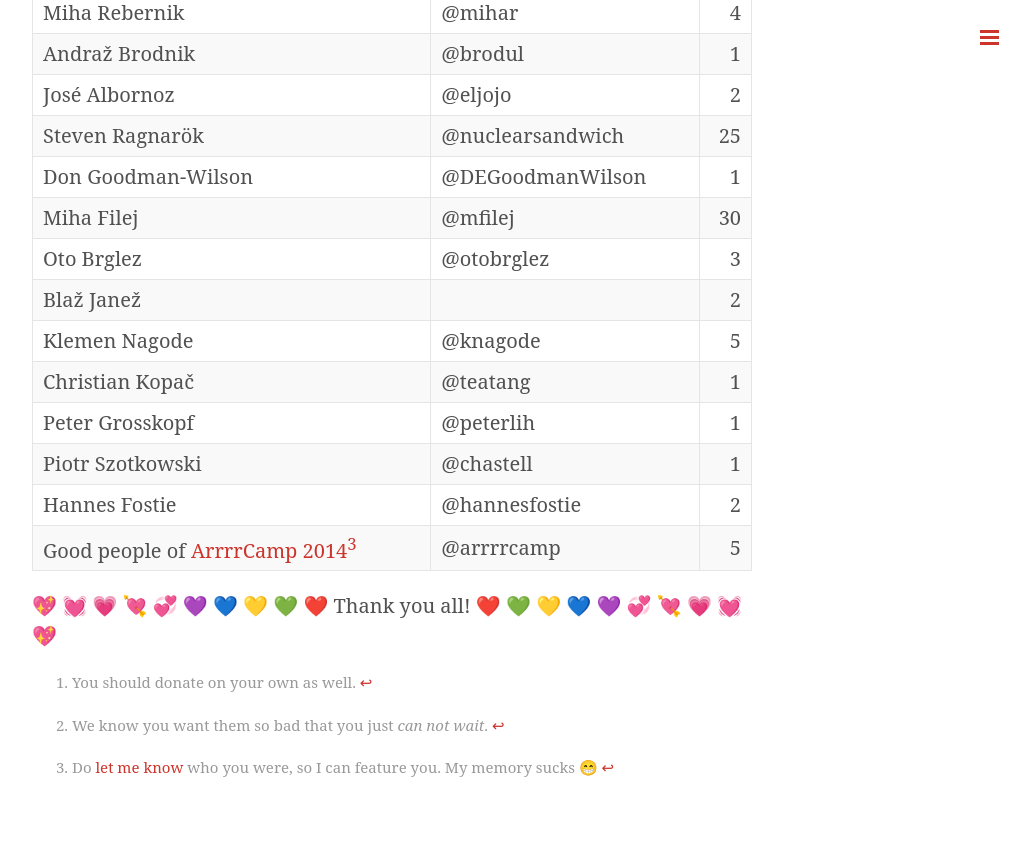
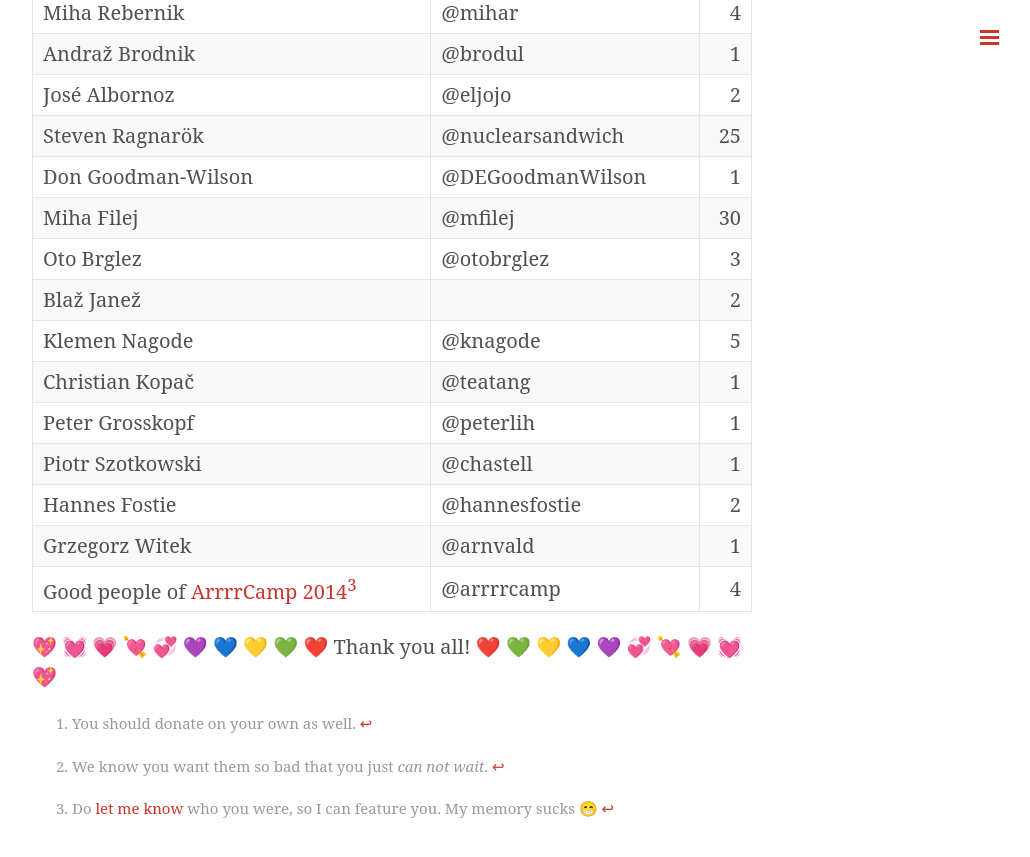
Before and after one commit to RubySlovenia/RubySlovenia.github.io, a Jekyll site: the page built from donations.md, in a window 1280 px wide and 900 px high, scrolled down 1248 px. Shown: the top 857 px of the window, without its empty margins (248-1278 px from the left). Built offline with Jekyll 4.4.1, drawn with Linux system fonts in a browser that asks for light colours; emoji names are drawn with the system emoji font.

Commit message:
add @arnvald :heart:

```diff
--- a/donations.md
+++ b/donations.md
@@ -41,7 +41,8 @@ Christian Kopač|@teatang|1
 Peter Grosskopf|@peterlih|1
 Piotr Szotkowski|@chastell|1
 Hannes Fostie|@hannesfostie|2
-Good people of [ArrrrCamp 2014](http://2014.arrrrcamp.be/)[^3]|@arrrrcamp|5
+Grzegorz Witek|@arnvald|1
+Good people of [ArrrrCamp 2014](http://2014.arrrrcamp.be/)[^3]|@arrrrcamp|4
 
 :sparkling_heart: :heartbeat: :heartpulse: :cupid: :revolving_hearts: :purple_heart: :blue_heart: :yellow_heart: :green_heart: :heart: Thank you all! :heart: :green_heart: :yellow_heart: :blue_heart: :purple_heart: :revolving_hearts: :cupid: :heartpulse: :heartbeat: :sparkling_heart:
 
```
